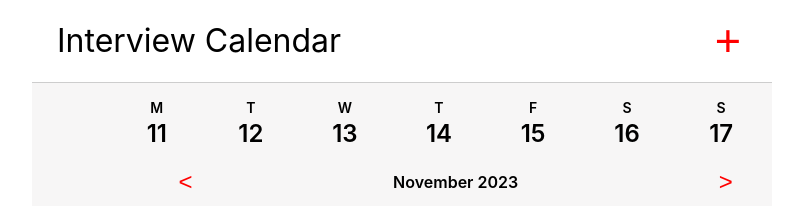
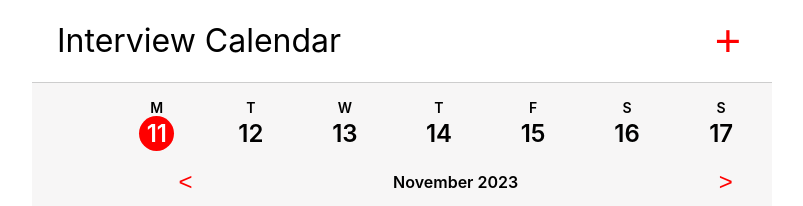
Before and after one commit to Aleksandr-Rozhok/Calendar, a React (Create React App) app: page / in a window 1280 px wide. Shown: the top 206 px of the page, without its empty margins (238-1041 px from the left). Built offline with nearby package versions, Linux system fonts and the light colour scheme; data requests are answered from the project's data file.

Commit message:
add: active class

```diff
--- a/src/components/weekdays/Weekdays.jsx
+++ b/src/components/weekdays/Weekdays.jsx
@@ -1,4 +1,5 @@
 import styled from "styled-components";
+import React, { useState } from 'react';
 
 import { useGetWeekdaysQuery, useGetMonthQuery } from '../../api/apiSlice.jsx';
 import Spinner from '../spinner/Spinner';
@@ -26,6 +27,8 @@ const Weekdays = () => {
     padding: 0 5%;
   `;
 
+const [activeIndex, setActiveIndex] = useState("0");
+
   const {
       data: daysOfWeek = [],
       isLoading,
@@ -42,13 +45,22 @@ const Weekdays = () => {
     return <LoadingError>Ошибка загрузки</LoadingError>
   }
 
+  const handleActiveElem = (index) => {
+    setActiveIndex(index);
+  };
+
   const renderDateList = (arr) => {
     if (arr.length === 0) {
         return <h5 className="text-center mt-5">Данных пока нет</h5>
     }
 
     return arr.map(({id, ...props}) => {
-        return <WeekdaysItem key={id} {...props}/>
+        return <WeekdaysItem
+          key={id}
+          id={id}
+          isActive={activeIndex === id}
+          handleActiveElem={() => handleActiveElem(id)}
+          {...props}/>
     })
   }
 
--- a/src/components/weekdaysItem/WeekdaysItem.jsx
+++ b/src/components/weekdaysItem/WeekdaysItem.jsx
@@ -1,23 +1,20 @@
 import styled from "styled-components";
 
-const WeekdaysItem = ({dayOfWeek, numberOfMonth}) => {
+const WeekdaysItem = ({dayOfWeek, numberOfMonth, handleActiveElem, isActive}) => {
   const WeekdaysItemContainer = styled.div`
     display: flex;
     justify-content: flex-end;
     align-items: center;
     flex-direction: column;
-  `
+  `;
   const DayOfWeek = styled.div`
     font-weight: 600;
     font-size: 14px;
-  `
+  `;
 
   const NumberOfMonth = styled.div`
     &:hover {
-      background-color: #cfc7c7
-    };
-    &:active {
-      background-color: red
+      background-color: #cfc7c7;
     };
     width: 35px;
     height: 35px;
@@ -28,16 +25,17 @@ const WeekdaysItem = ({dayOfWeek, numberOfMonth}) => {
     font-size: 24px;
     border-radius: 100%;
     transition: background-color 0.5s;
-
-    cursor: pointer
-  `
+    background-color: ${isActive ? "red" : "trasparent"};
+    color: ${isActive ? "white" : "black"};
+    cursor: pointer;
+  `;
 
   return (
     <WeekdaysItemContainer>
       <DayOfWeek>{dayOfWeek}</DayOfWeek>
-      <NumberOfMonth>{numberOfMonth}</NumberOfMonth>
+      <NumberOfMonth onClick={handleActiveElem}>{numberOfMonth}</NumberOfMonth>
     </WeekdaysItemContainer>
-  );
+  )
 };
 
 export default WeekdaysItem;
```
